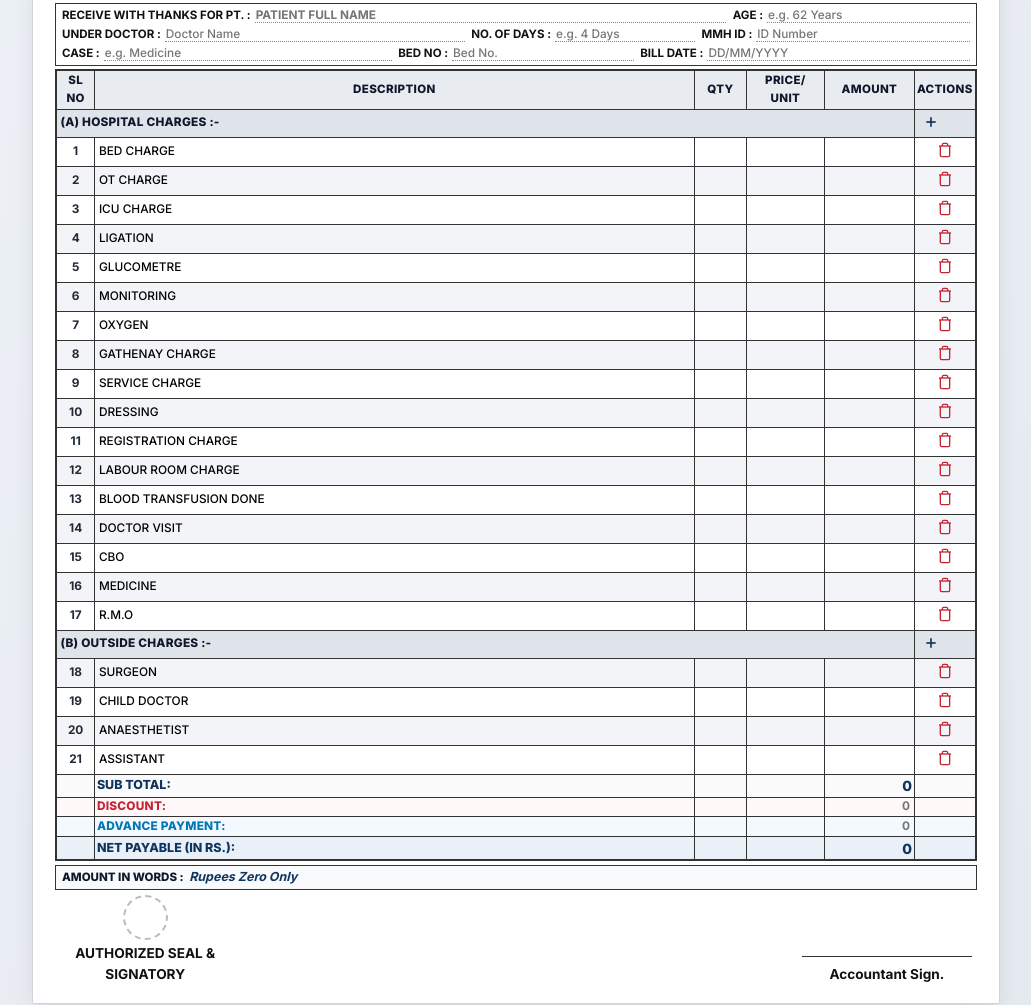
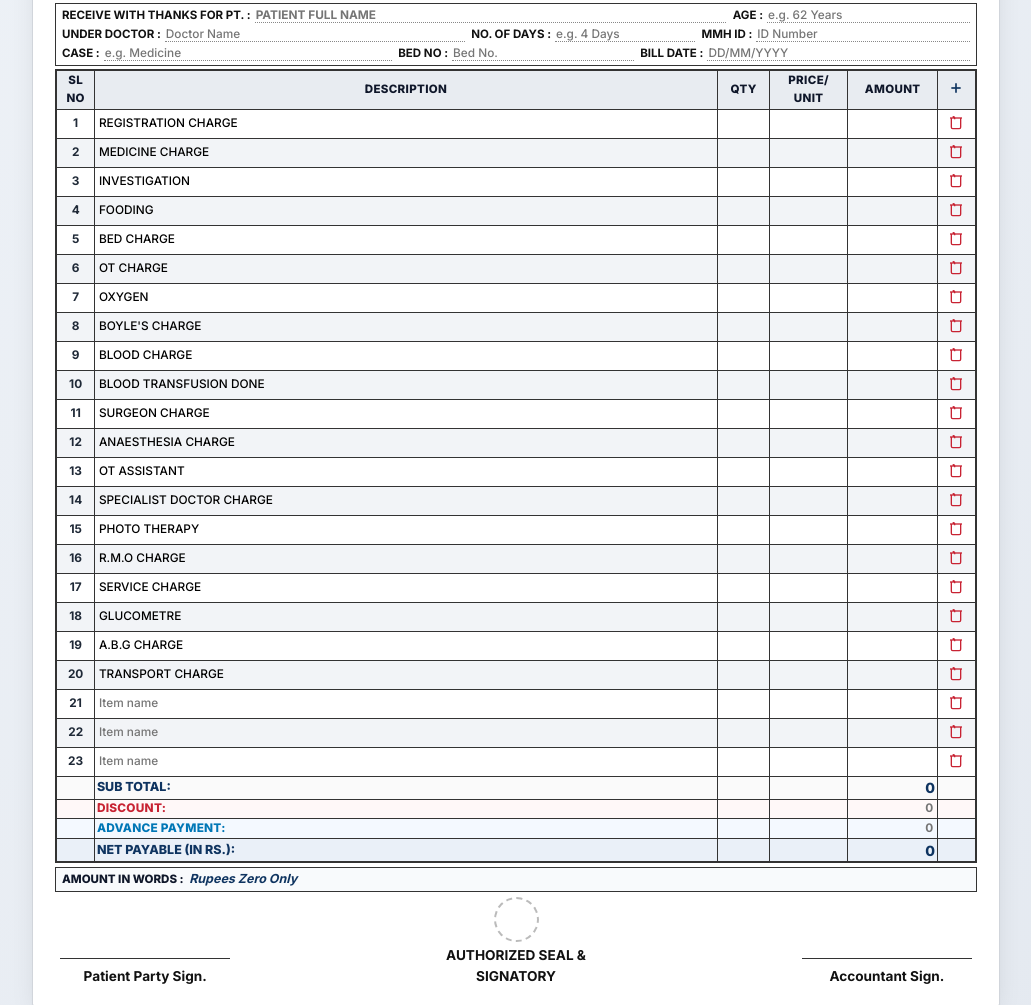
Before and after one commit to mhdi-742/billing-app, a plain HTML site: page index.html in a window 1280 px wide. Shown: the part 317-1322 px from the top of the page, without its empty margins (124-1155 px from the left). Drawn offline with Linux system fonts and the light colour scheme.

Commit message:
V 2.0 UPDATED

```diff
--- a/app.js
+++ b/app.js
@@ -1,52 +1,48 @@
 /**
  * MIKKY MEGHA HOSPITAL - BILLING APP LOGIC (v2)
- * New format: QTY × Price/Unit = Amount
- * Two sections: (A) Hospital Charges, (B) Outside Charges
- * Per-section add/delete rows
+ * Format: QTY × Price/Unit = Amount
+ * Single unified bill items list
  */
 
-// Section A: Hospital Charges (default items)
-const DEFAULT_HOSPITAL_CHARGES = [
+// All default bill items in one main list
+const DEFAULT_ITEMS = [
+  { name: "REGISTRATION CHARGE" },
+  { name: "MEDICINE CHARGE" },
+  { name: "INVESTIGATION" },
+  { name: "FOODING" },
   { name: "BED CHARGE" },
   { name: "OT CHARGE" },
-  { name: "ICU CHARGE" },
-  { name: "LIGATION" },
+  { name: "OXYGEN" },
+  { name: "BOYLE'S CHARGE" },
+  { name: "BLOOD CHARGE" },
+  { name: "BLOOD TRANSFUSION DONE" },
+  { name: "SURGEON CHARGE" },
+  { name: "ANAESTHESIA CHARGE" },
+  { name: "OT ASSISTANT" },
+  { name: "SPECIALIST DOCTOR CHARGE" },
+  { name: "PHOTO THERAPY" },
+  { name: "R.M.O CHARGE" },
+  { name: "SERVICE CHARGE" },
   { name: "GLUCOMETRE" },
-  { name: "MONITORING" },
-  { name: "OXYGEN" },
-  { name: "GATHENAY CHARGE" },
-  { name: "SERVICE CHARGE" },
-  { name: "DRESSING" },
-  { name: "REGISTRATION CHARGE" },
-  { name: "LABOUR ROOM CHARGE" },
-  { name: "BLOOD TRANSFUSION DONE" },
-  { name: "DOCTOR VISIT" },
-  { name: "CBO" },
-  { name: "MEDICINE" },
-  { name: "R.M.O" }
-];
-
-// Section B: Outside Charges (default items)
-const DEFAULT_OUTSIDE_CHARGES = [
-  { name: "SURGEON" },
-  { name: "CHILD DOCTOR" },
-  { name: "ANAESTHETIST" },
-  { name: "ASSISTANT" }
+  { name: "A.B.G CHARGE" },
+  { name: "TRANSPORT CHARGE" },
+  { name: "" },
+  { name: "" },
+  { name: "" },
 ];
 
 function createItem(name) {
-  return { name: name || "New Item", qty: "", priceUnit: "", amount: "" };
+  return { name: name || "", qty: "", priceUnit: "", amount: "" };
 }
 
-let hospitalCharges = [];
-let outsideCharges = [];
+let billItems = [];
 
 /**
  * Reset all form fields & table
  */
 function resetForm() {
   const fields = [
-    "billDateTop", "patientName", "patientAge", "underDoctor",
+    "patientName", "patientAge", "underDoctor",
     "noOfDays", "hospitalId", "caseType", "bedNo", "billDate",
     "discountInput", "advanceInput"
   ];
@@ -55,44 +51,24 @@ function resetForm() {
     if (el) el.value = "";
   });
 
-  hospitalCharges = DEFAULT_HOSPITAL_CHARGES.map(p => createItem(p.name));
-  outsideCharges = DEFAULT_OUTSIDE_CHARGES.map(p => createItem(p.name));
-
+  billItems = DEFAULT_ITEMS.map(p => createItem(p.name));
   renderAll();
 }
 
 /**
- * Add new row to Hospital Charges (Section A)
+ * Add new row to bill items
  */
-function addHospitalRow() {
-  hospitalCharges.push(createItem("New Item"));
+function addRow() {
+  billItems.push(createItem(""));
   renderAll();
 }
 
 /**
- * Add new row to Outside Charges (Section B)
+ * Delete row from bill items
  */
-function addOutsideRow() {
-  outsideCharges.push(createItem("New Item"));
-  renderAll();
-}
-
-/**
- * Delete row from Hospital Charges
- */
-function deleteHospitalRow(index) {
-  if (index >= 0 && index < hospitalCharges.length) {
-    hospitalCharges.splice(index, 1);
-    renderAll();
-  }
-}
-
-/**
- * Delete row from Outside Charges
- */
-function deleteOutsideRow(index) {
-  if (index >= 0 && index < outsideCharges.length) {
-    outsideCharges.splice(index, 1);
+function deleteRow(index) {
+  if (index >= 0 && index < billItems.length) {
+    billItems.splice(index, 1);
     renderAll();
   }
 }
@@ -124,15 +100,17 @@ function togglePrintHeader(checked) {
 
 // Expose to window
 window.resetForm = resetForm;
-window.addHospitalRow = addHospitalRow;
-window.addOutsideRow = addOutsideRow;
-window.deleteHospitalRow = deleteHospitalRow;
-window.deleteOutsideRow = deleteOutsideRow;
+window.addRow = addRow;
+window.deleteRow = deleteRow;
+window.addHospitalRow = addRow;
+window.addOutsideRow = addRow;
+window.deleteHospitalRow = deleteRow;
+window.deleteOutsideRow = deleteRow;
 window.printInvoice = printInvoice;
 window.togglePrintHeader = togglePrintHeader;
 
 /**
- * Render all table rows (both sections)
+ * Render all table rows
  */
 function renderAll() {
   const tbody = document.getElementById("billTbody");
@@ -140,99 +118,33 @@ function renderAll() {
 
   tbody.innerHTML = "";
 
-  let globalSerial = 1;
-
-  // ---- Section A: Hospital Charges ----
-  // Section header row
-  const sectionAHeader = document.createElement("tr");
-  sectionAHeader.className = "section-header-row";
-  sectionAHeader.innerHTML = `
-    <td colspan="5" class="section-header-cell">(A) HOSPITAL CHARGES :-</td>
-    <td class="col-actions no-print section-header-cell">
-      <button class="btn-icon-add" onclick="addHospitalRow()" title="Add row to Hospital Charges">
-        <svg width="16" height="16" viewBox="0 0 24 24" fill="none" stroke="currentColor" stroke-width="2.5">
-          <line x1="12" y1="5" x2="12" y2="19"></line>
-          <line x1="5" y1="12" x2="19" y2="12"></line>
-        </svg>
-      </button>
-    </td>
-  `;
-  tbody.appendChild(sectionAHeader);
-
-  // Section A data rows
-  hospitalCharges.forEach((item, index) => {
+  billItems.forEach((item, index) => {
+    const serial = index + 1;
     const tr = document.createElement("tr");
-    tr.className = (globalSerial % 2 === 0) ? "data-row row-even" : "data-row row-odd";
+    tr.className = (serial % 2 === 0) ? "data-row row-even" : "data-row row-odd";
 
     tr.innerHTML = `
-      <td class="col-sl">${globalSerial}</td>
+      <td class="col-sl">${serial}</td>
       <td class="col-description">
-        <input type="text" class="table-input input-name" data-section="hospital" data-index="${index}" value="${escapeHtml(item.name)}" placeholder="Item name">
+        <input type="text" class="table-input input-name" data-index="${index}" value="${escapeHtml(item.name)}" placeholder="Item name">
       </td>
       <td class="col-qty">
-        <input type="number" class="table-input text-right input-qty" data-section="hospital" data-index="${index}" value="${item.qty}" placeholder="" min="0" step="any">
+        <input type="number" class="table-input text-right input-qty" data-index="${index}" value="${item.qty}" placeholder="" min="0" step="any">
       </td>
       <td class="col-price">
-        <input type="number" class="table-input text-right input-price" data-section="hospital" data-index="${index}" value="${item.priceUnit}" placeholder="" min="0" step="any">
+        <input type="number" class="table-input text-right input-price" data-index="${index}" value="${item.priceUnit}" placeholder="" min="0" step="any">
       </td>
       <td class="col-amount">
-        <input type="number" class="table-input text-right input-amount bold-amount" data-section="hospital" data-index="${index}" value="${item.amount}" placeholder="" min="0" step="any">
+        <input type="number" class="table-input text-right input-amount bold-amount" data-index="${index}" value="${item.amount}" placeholder="" min="0" step="any">
       </td>
       <td class="col-actions no-print">
-        <button class="btn-icon-danger btn-delete-row" onclick="deleteHospitalRow(${index})" title="Delete Row">
-          <svg width="16" height="16" viewBox="0 0 24 24" fill="none" stroke="currentColor" stroke-width="2"><polyline points="3 6 5 6 21 6"></polyline><path d="M19 6v14a2 2 0 0 1-2 2H7a2 2 0 0 1-2-2V6m3 0V4a2 2 0 0 1 2-2h4a2 2 0 0 1 2 2v2"></path></svg>
+        <button class="btn-icon-danger btn-delete-row" onclick="deleteRow(${index})" title="Delete Row">
+          <svg width="16" height="16" viewBox="0 0 24 24" fill="none" stroke="currentColor" stroke-width="2"><polyline points="3 6 5 6 21 6"></polyline><path d="M19 6v14a2 2 0 0 1-2 2H7a2 2 0 0 1-2-2V6m3 0V4a2 2 0 0 1 2 2v2"></path></svg>
         </button>
       </td>
     `;
 
     tbody.appendChild(tr);
-    globalSerial++;
-  });
-
-  // ---- Section B: Outside Charges ----
-  const sectionBHeader = document.createElement("tr");
-  sectionBHeader.className = "section-header-row";
-  sectionBHeader.innerHTML = `
-    <td colspan="5" class="section-header-cell">(B) OUTSIDE CHARGES :-</td>
-    <td class="col-actions no-print section-header-cell">
-      <button class="btn-icon-add" onclick="addOutsideRow()" title="Add row to Outside Charges">
-        <svg width="16" height="16" viewBox="0 0 24 24" fill="none" stroke="currentColor" stroke-width="2.5">
-          <line x1="12" y1="5" x2="12" y2="19"></line>
-          <line x1="5" y1="12" x2="19" y2="12"></line>
-        </svg>
-      </button>
-    </td>
-  `;
-  tbody.appendChild(sectionBHeader);
-
-  // Section B data rows
-  outsideCharges.forEach((item, index) => {
-    const tr = document.createElement("tr");
-    tr.className = (globalSerial % 2 === 0) ? "data-row row-even" : "data-row row-odd";
-
-    tr.innerHTML = `
-      <td class="col-sl">${globalSerial}</td>
-      <td class="col-description">
-        <input type="text" class="table-input input-name" data-section="outside" data-index="${index}" value="${escapeHtml(item.name)}" placeholder="Item name">
-      </td>
-      <td class="col-qty">
-        <input type="number" class="table-input text-right input-qty" data-section="outside" data-index="${index}" value="${item.qty}" placeholder="" min="0" step="any">
-      </td>
-      <td class="col-price">
-        <input type="number" class="table-input text-right input-price" data-section="outside" data-index="${index}" value="${item.priceUnit}" placeholder="" min="0" step="any">
-      </td>
-      <td class="col-amount">
-        <input type="number" class="table-input text-right input-amount bold-amount" data-section="outside" data-index="${index}" value="${item.amount}" placeholder="" min="0" step="any">
-      </td>
-      <td class="col-actions no-print">
-        <button class="btn-icon-danger btn-delete-row" onclick="deleteOutsideRow(${index})" title="Delete Row">
-          <svg width="16" height="16" viewBox="0 0 24 24" fill="none" stroke="currentColor" stroke-width="2"><polyline points="3 6 5 6 21 6"></polyline><path d="M19 6v14a2 2 0 0 1-2 2H7a2 2 0 0 1-2-2V6m3 0V4a2 2 0 0 1 2-2h4a2 2 0 0 1 2 2v2"></path></svg>
-        </button>
-      </td>
-    `;
-
-    tbody.appendChild(tr);
-    globalSerial++;
   });
 
   calculateTotals();
@@ -241,9 +153,8 @@ function renderAll() {
 /**
  * Update row amount when qty or price changes
  */
-function updateRowAmount(section, index, fromQtyPrice) {
-  const data = section === "hospital" ? hospitalCharges : outsideCharges;
-  const row = data[index];
+function updateRowAmount(index, fromQtyPrice) {
+  const row = billItems[index];
   if (!row) return;
 
   if (fromQtyPrice) {
@@ -251,10 +162,9 @@ function updateRowAmount(section, index, fromQtyPrice) {
     const p = parseFloat(row.priceUnit) || 0;
     if (q > 0 && p > 0) {
       row.amount = (q * p).toString();
-      // Update the amount input in DOM without re-rendering
       const tbody = document.getElementById("billTbody");
       if (tbody) {
-        const amountInput = tbody.querySelector(`.input-amount[data-section="${section}"][data-index="${index}"]`);
+        const amountInput = tbody.querySelector(`.input-amount[data-index="${index}"]`);
         if (amountInput) amountInput.value = row.amount;
       }
     }
@@ -268,11 +178,7 @@ function updateRowAmount(section, index, fromQtyPrice) {
 function calculateTotals() {
   let subTotal = 0;
 
-  hospitalCharges.forEach(item => {
-    subTotal += parseFloat(item.amount) || 0;
-  });
-
-  outsideCharges.forEach(item => {
+  billItems.forEach(item => {
     subTotal += parseFloat(item.amount) || 0;
   });
 
@@ -372,33 +278,30 @@ function escapeHtml(text) {
  * Initialize application
  */
 function initApp() {
-  hospitalCharges = DEFAULT_HOSPITAL_CHARGES.map(p => createItem(p.name));
-  outsideCharges = DEFAULT_OUTSIDE_CHARGES.map(p => createItem(p.name));
+  billItems = DEFAULT_ITEMS.map(p => createItem(p.name));
   renderAll();
 
   // Delegated event listener for all table inputs
   const tbody = document.getElementById("billTbody");
   if (tbody) {
     tbody.addEventListener("input", (e) => {
-      const section = e.target.getAttribute("data-section");
       const index = parseInt(e.target.getAttribute("data-index"), 10);
-      if (!section || isNaN(index)) return;
+      if (isNaN(index)) return;
 
-      const data = section === "hospital" ? hospitalCharges : outsideCharges;
-      const row = data[index];
+      const row = billItems[index];
       if (!row) return;
 
       if (e.target.classList.contains("input-name")) {
         row.name = e.target.value;
       } else if (e.target.classList.contains("input-qty")) {
         row.qty = e.target.value;
-        updateRowAmount(section, index, true);
+        updateRowAmount(index, true);
       } else if (e.target.classList.contains("input-price")) {
         row.priceUnit = e.target.value;
-        updateRowAmount(section, index, true);
+        updateRowAmount(index, true);
       } else if (e.target.classList.contains("input-amount")) {
         row.amount = e.target.value;
-        updateRowAmount(section, index, false);
+        updateRowAmount(index, false);
       }
     });
   }
--- a/index.html
+++ b/index.html
@@ -131,7 +131,14 @@
               <th class="col-qty">QTY</th>
               <th class="col-price">PRICE/ UNIT</th>
               <th class="col-amount">AMOUNT</th>
-              <th class="col-actions no-print">ACTIONS</th>
+              <th class="col-actions no-print">
+                <button class="btn-icon-add" onclick="addRow()" title="Add Row">
+                  <svg width="16" height="16" viewBox="0 0 24 24" fill="none" stroke="currentColor" stroke-width="2.5">
+                    <line x1="12" y1="5" x2="12" y2="19"></line>
+                    <line x1="5" y1="12" x2="19" y2="12"></line>
+                  </svg>
+                </button>
+              </th>
             </tr>
           </thead>
           <tbody id="billTbody">
@@ -194,6 +201,10 @@
 
       <!-- Footer: Authorized Seal & Signatory -->
       <div class="signature-section">
+        <div class="signature-block text-left">
+          <div class="signature-line"></div>
+          <p class="signature-label">Patient Party Sign.</p>
+        </div>
         <div class="signature-block seal-block">
           <div class="seal-placeholder"></div>
           <p class="signature-label">AUTHORIZED SEAL & SIGNATORY</p>
```
